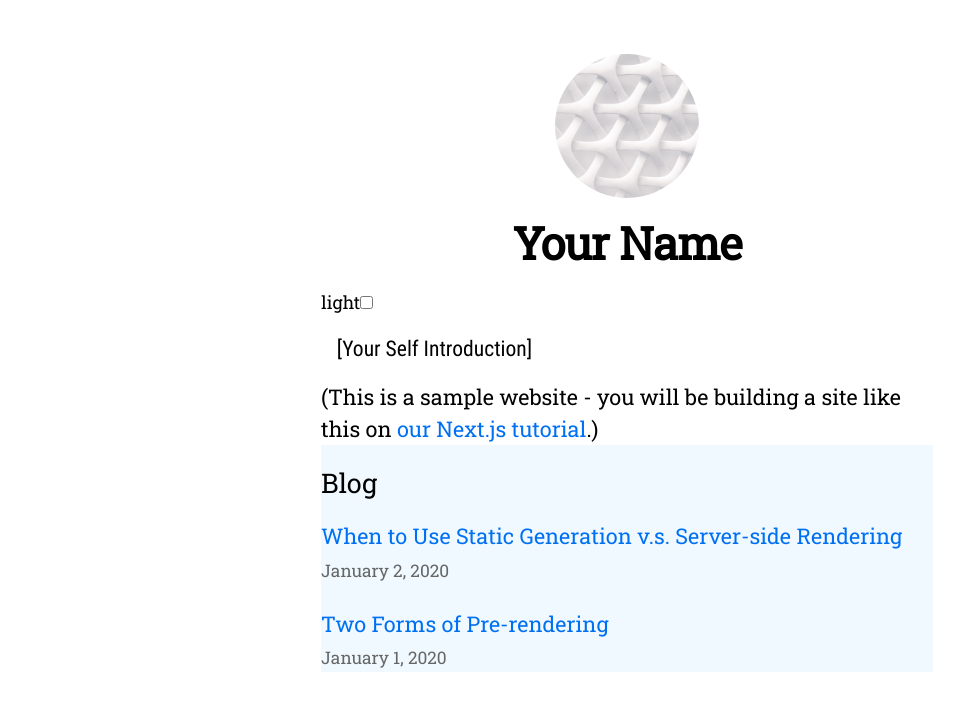
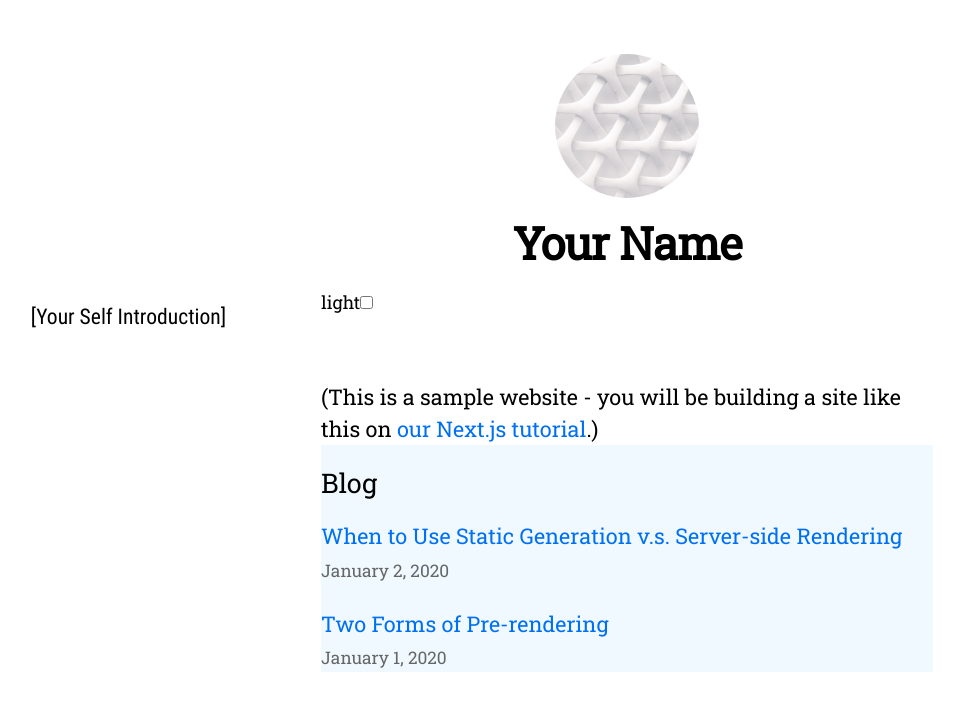
Before and after one commit to Hanna-Mamedova/nextjs-blog, a Next.js app: page / in a window 1280 px wide. Shown: the top 710 px of the page, without its empty margins (13-977 px from the left). Built offline with nearby package versions, Linux system fonts and the light colour scheme.

Commit message:
feat: add custom translate utility and typography components

```diff
--- a/pages/index.tsx
+++ b/pages/index.tsx
@@ -34,7 +34,7 @@ export default function Home({ allPostsData }: HomeProps) {
       </Head>
         <Switcher/>
       <section className={utilStyles.headingMd}>
-        <p className='font-condensed p-3.5'>[Your Self Introduction]</p>
+        <p className='font-condensed p-3.5 translate-50'>[Your Self Introduction]</p>
         <p>
           (This is a sample website - you will be building a site like this on{' '}
           <a href="https://nextjs.org/learn">our Next.js tutorial</a>.)
--- a/pages/posts/[id].tsx
+++ b/pages/posts/[id].tsx
@@ -34,7 +34,7 @@ export default function Post({ postData }) {
                 <div className={utilStyles.lightText}>
                     <Date dateString={postData.date} />
                 </div>
-                <div dangerouslySetInnerHTML={{ __html: postData.contentHtml }} />
+                <div dangerouslySetInnerHTML={{ __html: postData.contentHtml }} className='paragraph'/>
             </article>
         </Layout>
     );
--- a/styles/globals.css
+++ b/styles/globals.css
@@ -16,6 +16,27 @@
   font-weight: 500;
   font-style: normal;
   font-display: swap;
+}
+
+@layer utilities {
+  .translate-50 {
+    --tw-translate-x: -50%;
+    --tw-translate-y: -50%;
+    transform: translate(var(--tw-translate-x), var(--tw-translate-y));
+  }
+}
+
+@layer components {
+  .body {
+    font-family: var(--open-sans) !important;
+    font-size: 0.875rem !important;
+    font-weight: 400 !important;
+    line-height: 150% !important;
+  }
+  .paragraph {
+    color: #0070f3;
+    font-style: italic;
+  }
 }
 
 html,
--- a/tailwind.config.js
+++ b/tailwind.config.js
@@ -32,7 +32,7 @@ module.exports = {
                 '4.5': '1.125rem',
                 '5.5': '1.375rem',
                 '9.5': '2.375rem',
-            }
+            },
         },
     },
     variants: {
```
